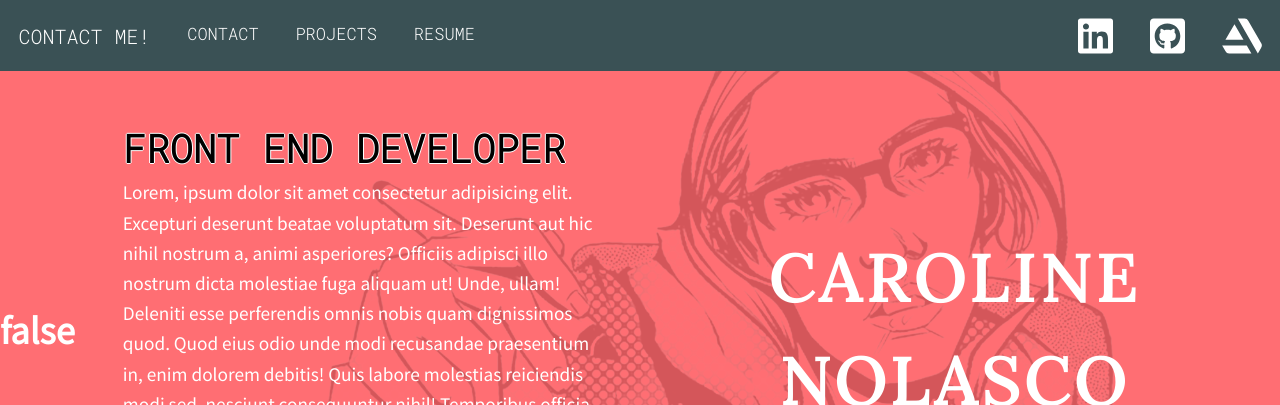
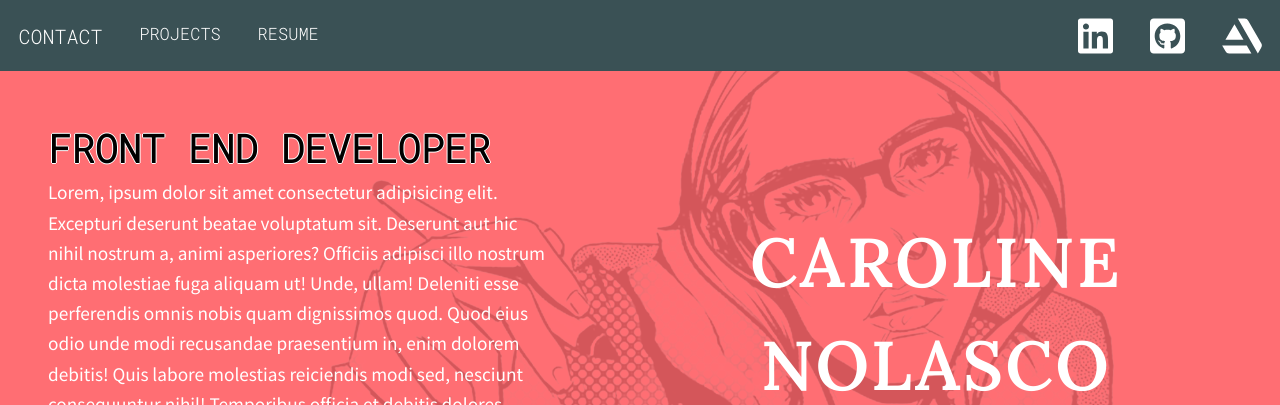
Before and after one commit to carol-en/New-Caroline-Nolasco-Code, a Vue app: page / in a window 1280 px wide. Shown: the top 405 px of the page. Built offline with nearby package versions, Linux system fonts and the light colour scheme.

Commit message:
pop up contact form showing and hiding on click

```diff
--- a/src/components/Header/AppNav.vue
+++ b/src/components/Header/AppNav.vue
@@ -5,8 +5,7 @@ https://forum.vuejs.org/t/how-to-add-a-open-an-another-component-when-a-button-i
 -->
   <nav class="navigation">
       <section class="inner_navi">
-        <span v-on:click="$emit('open-contact-form')">Contact Me!</span>
-        <AppLink title="contact" href="#contact"></AppLink>
+        <button v-on:click="$emit('open-contact-form')">Contact</button>
         <AppLink title="projects" href="#projects"></AppLink>
         <AppLink title="resume" href="#resume"></AppLink>
       </section>
@@ -75,16 +74,28 @@ export default {
         display: flex;
         justify-content: space-evenly;
 
-           a, span {
+           a, button {
+            background: $green-bg;
+            border: 0;
+            color: $white-color;
+            cursor: pointer;
             text-transform: uppercase;
             font-family: $header2-font;
             display: block;
             padding: .35rem 1.15rem;
         }
 
-        span {
-          cursor: pointer;
-          color: $white-color;
+        a:hover,
+        a:active,
+        a:focus,
+        a:focus-visible,
+        button:hover,
+        button:active,
+        button:focus,
+        button:focus-visible {
+          text-decoration: underline;
+          color: $pink-bg;
+          outline: none;
         }
        }
     }
--- a/src/components/Header/ContactForm.vue
+++ b/src/components/Header/ContactForm.vue
@@ -1,9 +1,7 @@
 <template>
-<!-- <div class="fixed active" v-on:click="$emit('open-contact-form')"> -->
-    <div class="fixed" v-bind:class="{ active: modal }" v-on:click="$emit('open-contact-form')">
-  <section class="contact">
+<section>
+  <aside class="contact" v-bind:class="{ active: modal }">
       <h2>Contact Me!</h2>
-      <h2>{{modal}}</h2>
 
     <form class="form">
         <div class="form-control">
@@ -25,10 +23,9 @@
             <button type="submit" class="submit-btn">Send!</button>
         </div>
     </form>
-
+  </aside>
+  <div class="fixed" v-bind:class="{ active: modal }" v-on:click="$emit('open-contact-form')"></div>
 </section>
-
-</div>
 </template>
 
 <script>
@@ -46,7 +43,6 @@ export default {
 //  Make sending more functional
 // Make click to show/hide form
 
-
 .fixed {
     width: 100%;
     height: 100%;
@@ -58,15 +54,17 @@ export default {
     z-index: 5;
 }
 
-.active {
-    display: block;
-}
 .contact {
     background: $light-bg;
     color: $accent-font-color;
+    display: none;
     width: 45%;
-        margin: 10% auto;
     padding: 1.5rem;
+    position: fixed;
+    margin: 10% 28%;
+    top: 0;
+    left: 0;
+    z-index: 6;
     -webkit-box-shadow: 0px 2px 31px 0px rgba(0,0,0,0.51);
     -moz-box-shadow: 0px 2px 31px 0px rgba(0,0,0,0.51);
     box-shadow: 0px 2px 31px 0px rgba(0,0,0,0.51);
@@ -131,4 +129,9 @@ export default {
         }
     }
 }
+
+.active {
+    display: block;
+}
+
 </style>
--- a/src/components/Header/index.vue
+++ b/src/components/Header/index.vue
@@ -5,7 +5,6 @@
             <AppAbout />
             <AppTitle />
             <ContactForm :modal="modal" @open-contact-form="openContactForm"/>
-            <h2>{{modal}}</h2>
         </section>
 
         <section class="tail"></section>
@@ -35,7 +34,7 @@
         methods: {
             openContactForm: function() {
                 this.modal = !this.modal;
-                alert('This method is coming from header/index.vue! ' + this.modal);
+                console.log('modal updated: ' + this.modal);
             }
         }
     }
```
Lines whose indentation alone changed are shown as unchanged.
